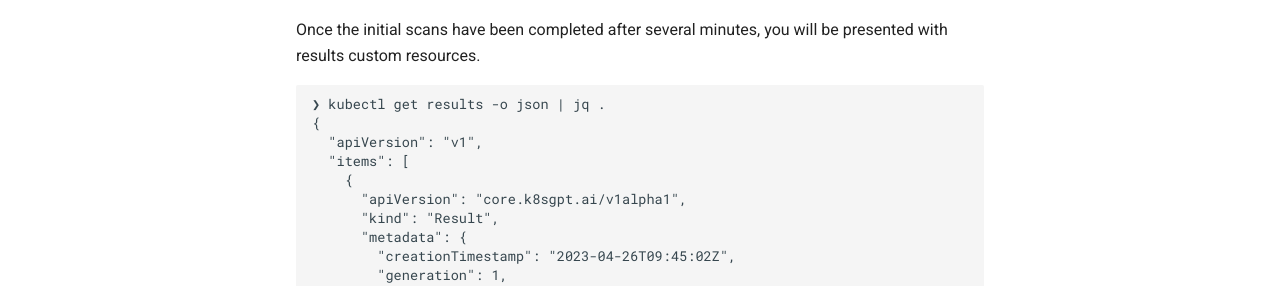
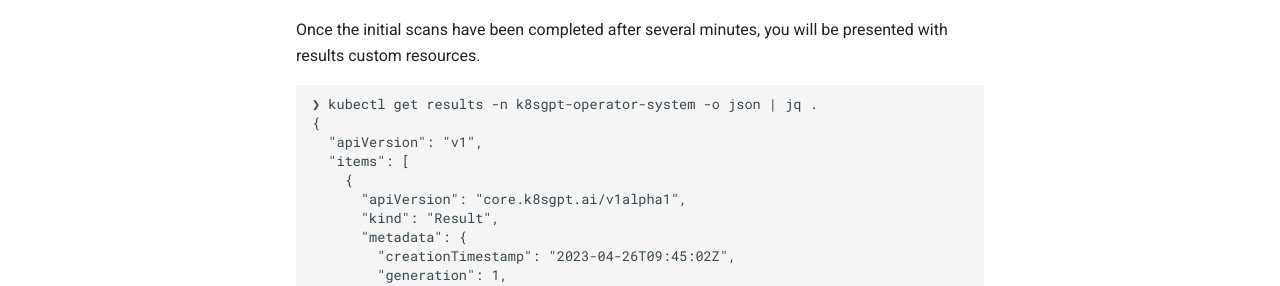
Before and after one commit to k8sgpt-ai/docs, an MkDocs documentation site: the page built from docs/getting-started/in-cluster-operator.md, in a window 1280 px wide and 900 px high, scrolled down 1621 px. Shown: the part 383-669 px from the top of the window. Built offline with MkDocs 1.6.1 and Material for MkDocs 9.7.7, drawn with Linux system fonts in a browser that asks for light colours; comment, search, counter and statistics services are not loaded; some of the changed text lies outside the part shown.

````diff
--- a/docs/getting-started/in-cluster-operator.md
+++ b/docs/getting-started/in-cluster-operator.md
@@ -80,7 +80,7 @@ _It should also be noted that `localai` and `azureopenai` are supported and in-c
 Once the initial scans have been completed after several minutes, you will be presented with results custom resources.
 
 ```bash
-❯ kubectl get results -o json | jq .
+❯ kubectl get results -n k8sgpt-operator-system -o json | jq .
 {
   "apiVersion": "v1",
   "items": [
````
